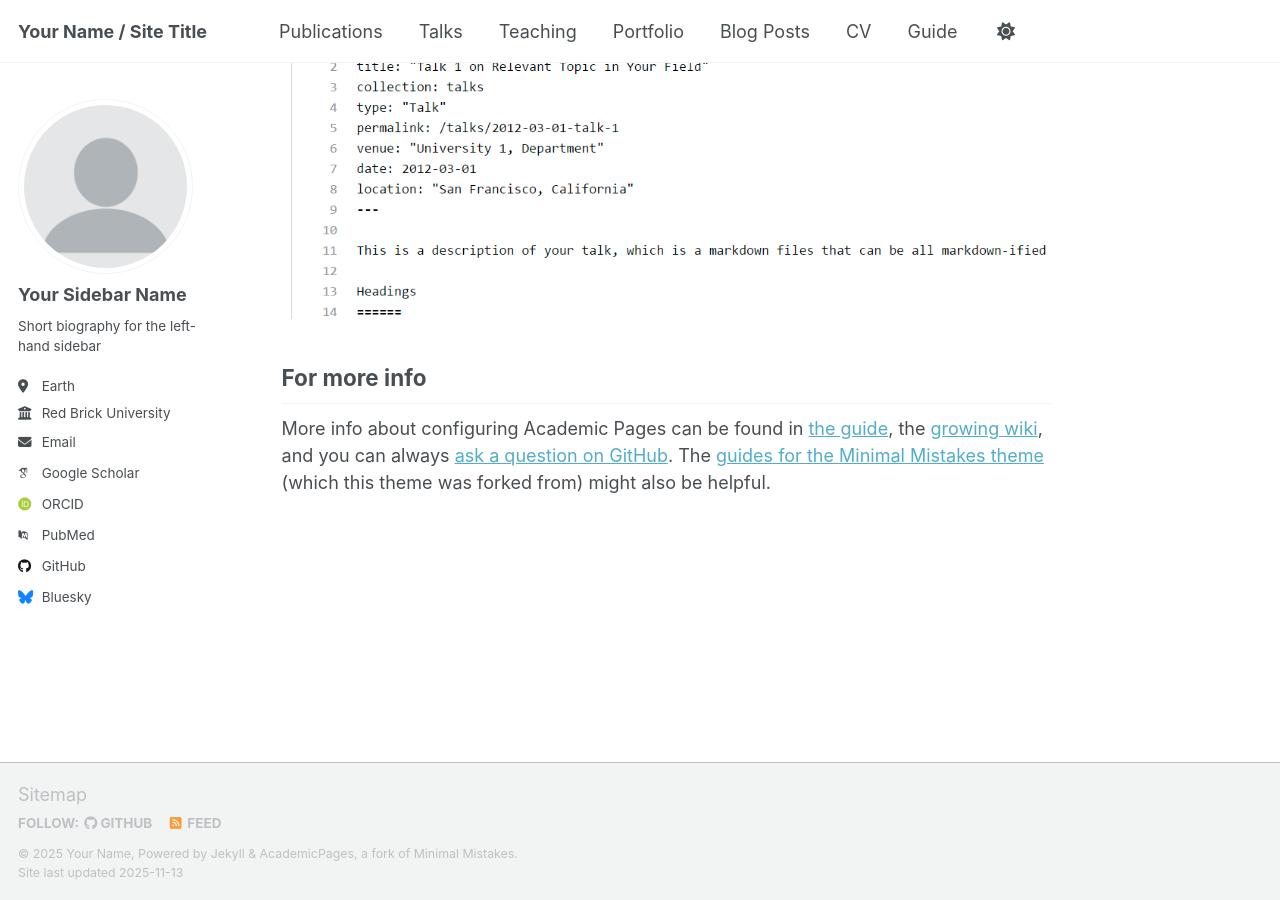
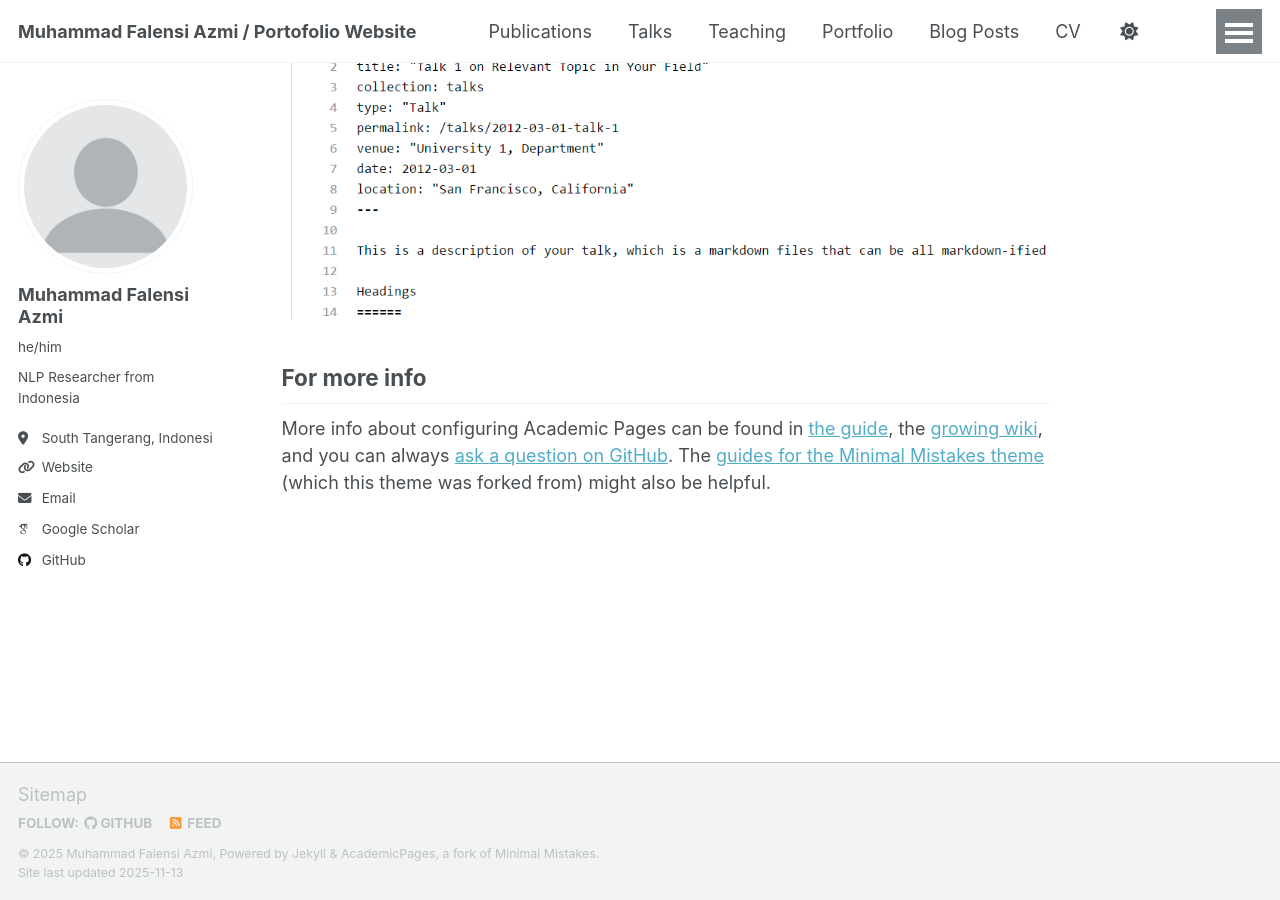
Before and after one commit to falensiazmi/falensiazmi.github.io, a Jekyll site: the page built from _pages/about.md, in a window 1280 px wide and 900 px high, scrolled down 2880 px. Built offline with Jekyll 4.4.1, drawn with Linux system fonts in a browser that asks for light colours; some web fonts are replaced; a script that is not in the unit is left out.

Commit message:
feat: update basic info

```diff
--- a/_config.yml
+++ b/_config.yml
@@ -9,14 +9,14 @@
 # Basic Site Settings
 locale                   : "en-US"
 site_theme               : "default" # Currently available options are "default", "air"
-title                    : "Your Name / Site Title"
+title                    : "Muhammad Falensi Azmi / Portofolio Website"
 title_separator          : "-"
-name                     : &name "Your Name"
-description              : &description "Your Name's academic portfolio"   # Update this with a general description of your site, this is the default if not overridden by a page
+name                     : &name "Muhammad Falensi Azmi"
+description              : &description "My Official Portofolio Website"   # Update this with a general description of your site, this is the default if not overridden by a page
 url                      : https://falensiazmi.github.io # The base hostname & protocol for your site e.g. "https://[your GitHub username].github.io",
                                                            # or if you already have some other page hosted on Github then use "https://[your GitHub username].github.io/[Your Repo Name]"
 baseurl                  : "" # the subpath of your site, e.g. "/blog"
-repository               : "academicpages/academicpages.github.io"
+repository               : "falensiazmi/falensiazmi.github.io"
 
 # Site Author - The following control what appear as part of the author content on the side bar.
 #               If a field is blank the icon and link will not appear, otherwise it will be shown.
@@ -24,23 +24,23 @@
 author:
   # Biographic information
   avatar           : "profile.png"
-  name             : "Your Sidebar Name"
-  pronouns         : # example: "she/her"
-  bio              : "Short biography for the left-hand sidebar"
-  location         : "Earth"
-  employer         : "Red Brick University"
-  uri              : # URL
-  email            : "none@example.org"
+  name             : "Muhammad Falensi Azmi"
+  pronouns         : "he/him" # example: "she/her"
+  bio              : "NLP Researcher from Indonesia"
+  location         : "South Tangerang, Indonesia"
+  employer         :
+  uri              : "https://falensiazmi.github.io/" # URL
+  email            : "falensiazmi@gmail.com"
 
   # Academic websites
   academia         : # URL
   arxiv            : # URL - Update with the correct link to your profile
-  googlescholar    : "https://scholar.google.com/citations?user=PS_CX0AAAAAJ"
+  googlescholar    : "https://scholar.google.com/citations?user=VYkrtsMAAAAJ"
   inspire-hep      : # URL
   impactstory      : # URL
-  orcid            : "https://orcid.org/yourorcidurl"
+  orcid            :
   semantic         : # URL
-  pubmed           : "https://www.ncbi.nlm.nih.gov/pubmed/?term=john+snow"
+  pubmed           :
   researchgate     : # URL
   scopus           : # URL
 
@@ -48,13 +48,13 @@
   bitbucket        : # Username - Update with your username on the site
   codepen          : # Username
   dribbble         : # Username
-  github           : "academicpages"
+  github           : "falensiazmi"
   kaggle           : # Username
   stackoverflow    : # User number or user number and name (i.e., use "1" or "1/jeff-atwood")
 
   # Social media
   artstation       : # Username
-  bluesky          : "bsky.app" # Replace this with you Bluesky username
+  bluesky          : # Replace this with you Bluesky username
   facebook         : # Username
   flickr           : # Username
   foursquare       : # Username
```
